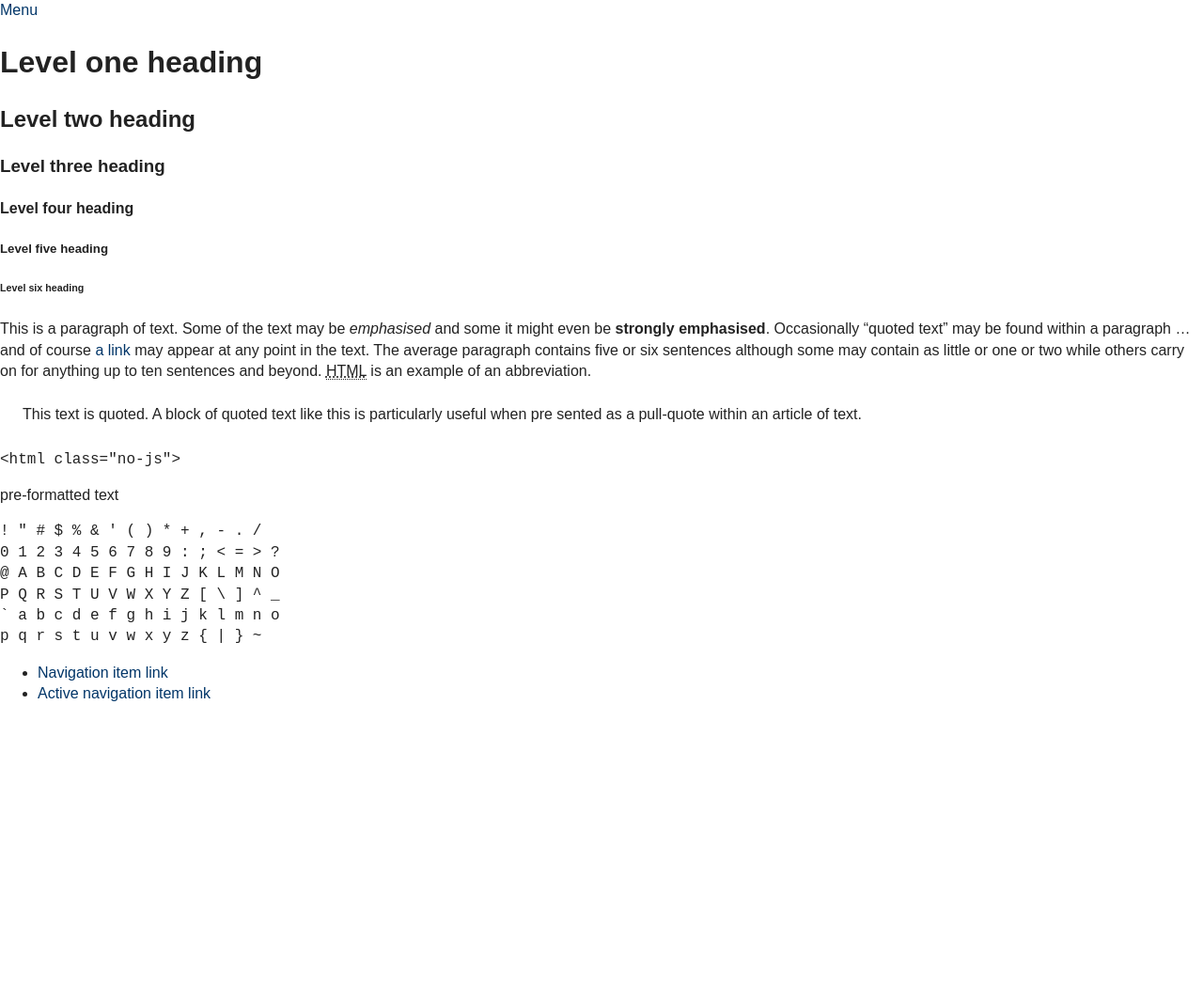
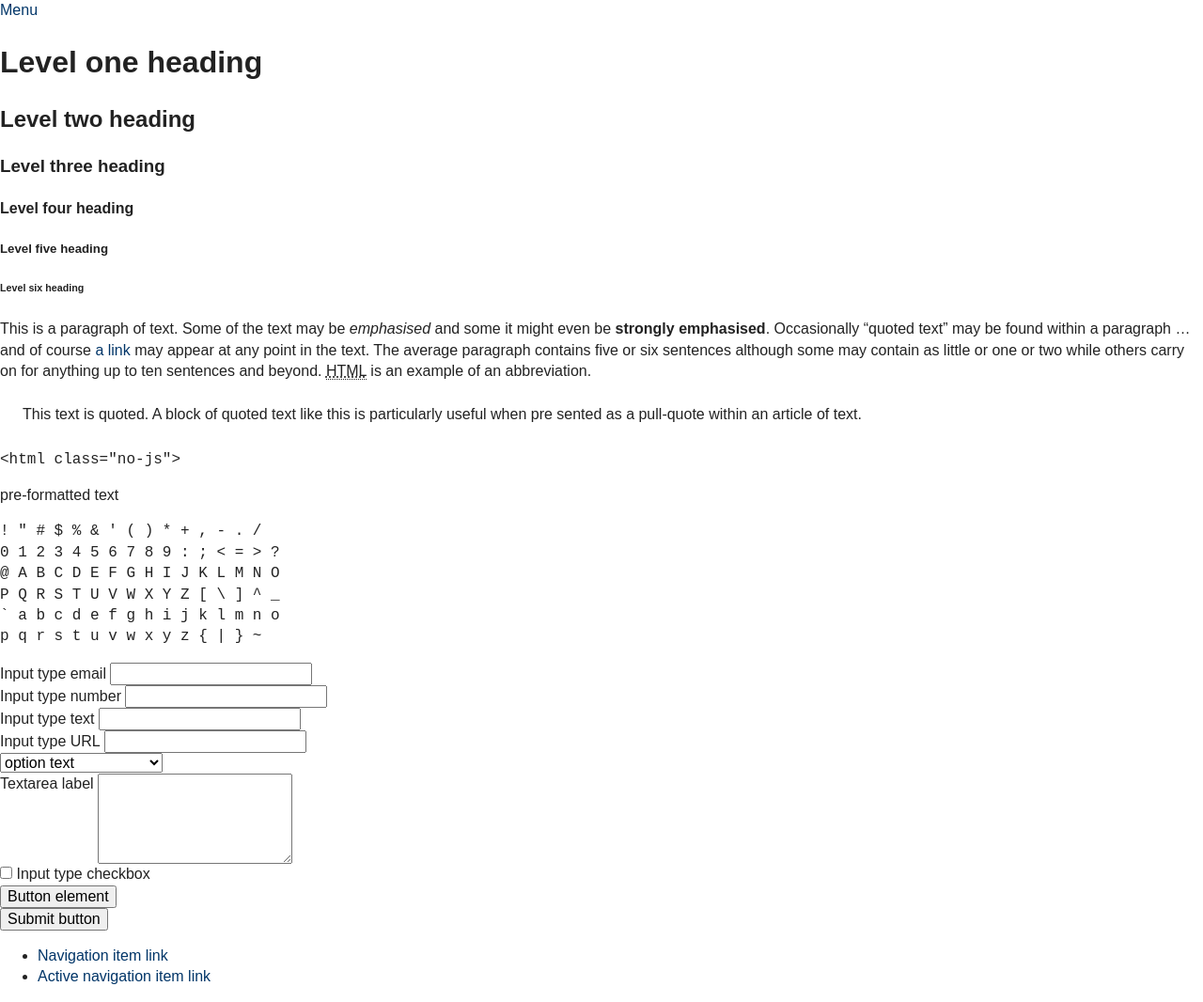
Before and after one commit to SteveBarnett/Front-end-Style-Guide, a Jekyll site: the page built from index.html, in a window 1280 px wide. Shown: the whole page at 94% size. Built offline with Jekyll 4.4.1, drawn with Linux system fonts in a browser that asks for light colours; Markdown is read by kramdown in place of the engine named in the settings; before the commit the page ends 900 px from its top, so only the background shows below that.

Commit message:
Added forms

```diff
--- /dev/null
+++ b/_includes/button.html
@@ -0,0 +1 @@
+<button>Button element</button>
--- /dev/null
+++ b/_includes/checkbox.html
@@ -0,0 +1 @@
+<label><input type="checkbox"> Input type checkbox</label>
--- /dev/null
+++ b/_includes/input-email.html
@@ -0,0 +1,2 @@
+<label>Input type email</label>
+<input type="email">
--- /dev/null
+++ b/_includes/input-number.html
@@ -0,0 +1,2 @@
+<label>Input type number</label>
+<input type="number">
--- /dev/null
+++ b/_includes/input-text.html
@@ -0,0 +1,2 @@
+<label>Input type text</label>
+<input type="text">
--- /dev/null
+++ b/_includes/input-url.html
@@ -0,0 +1,2 @@
+<label>Input type URL</label>
+<input type="url">
--- /dev/null
+++ b/_includes/select.html
@@ -0,0 +1,8 @@
+<select>
+  <option>option text</option>
+  <option>another option text</option>
+  <optgroup label="Optgroup">
+    <option>option text</option>
+    <option>another option text</option>
+  </optgroup>
+</select>
--- /dev/null
+++ b/_includes/submit.html
@@ -0,0 +1 @@
+<input type="submit" value="Submit button">
--- /dev/null
+++ b/_includes/textarea.html
@@ -0,0 +1,2 @@
+<label>Textarea label</label>
+<textarea rows="5" cols="20"></textarea>
--- a/_layouts/default.html
+++ b/_layouts/default.html
@@ -47,6 +47,18 @@
         {% include paragraph.html %}
         {% include blockquote.html %}
         {% include code-and-pre.html %}
+
+        <form action="">
+          {% include input-email.html %} <br />
+          {% include input-number.html %} <br />
+          {% include input-text.html %} <br />
+          {% include input-url.html %} <br />
+          {% include select.html %} <br />
+          {% include textarea.html %} <br />
+          {% include checkbox.html %} <br />
+          {% include button.html %} <br />
+          {% include submit.html %} <br />
+        </form>
       </main>
 
       {% include footer.html %}
```
